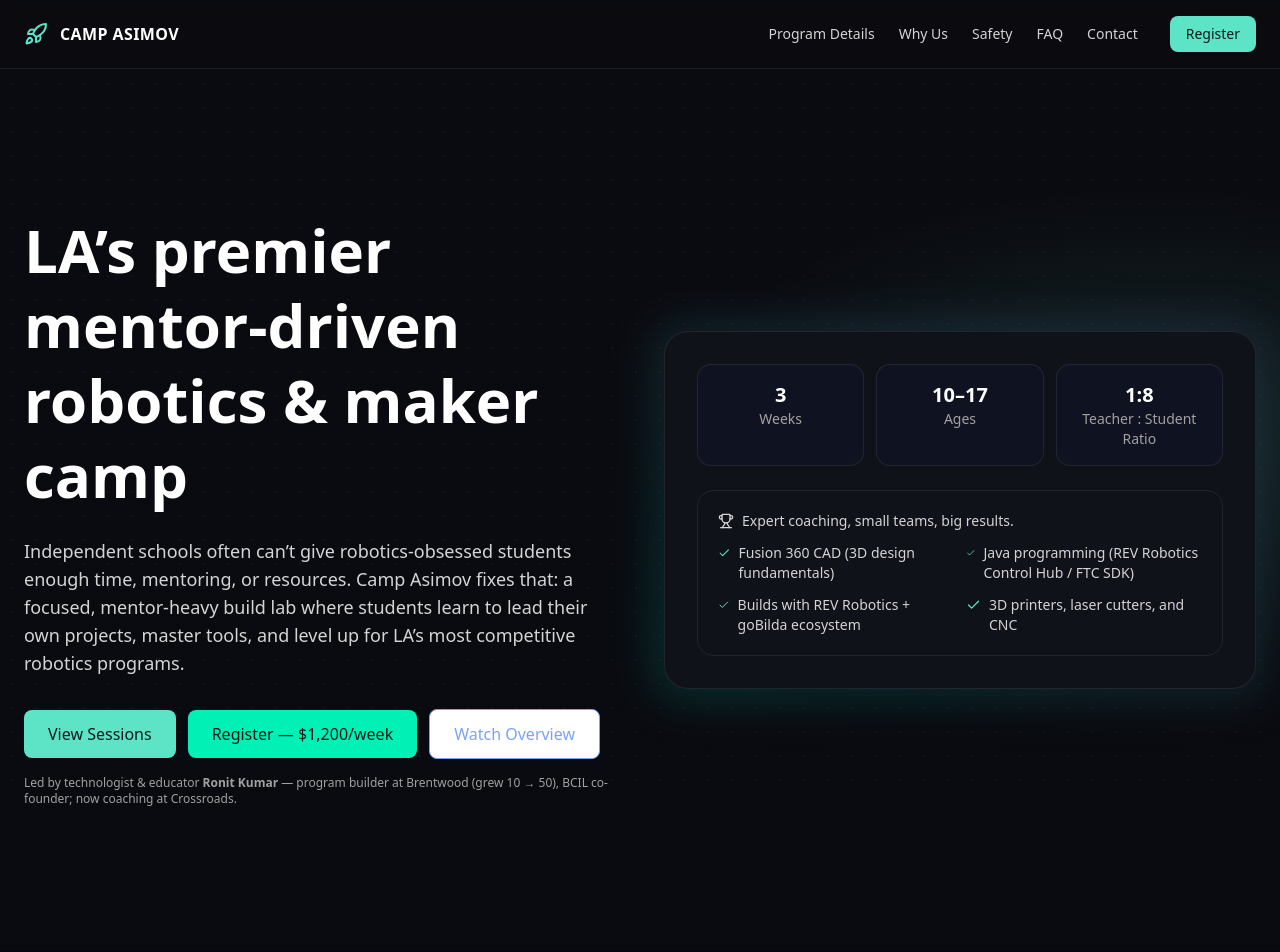
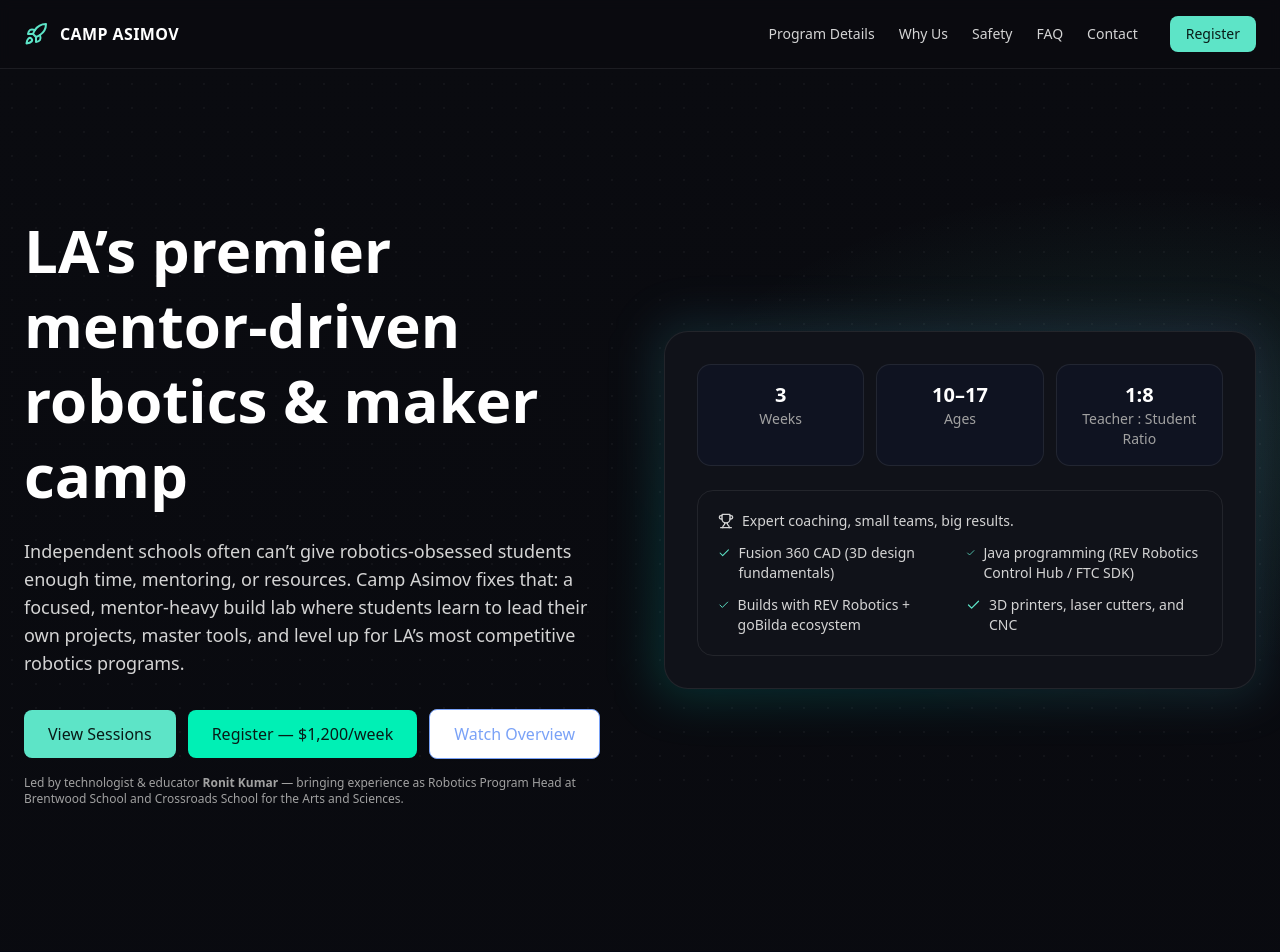
Before and after one commit to KingKumar/camp-asimov, a Next.js app: page / in a window 1280 px wide. Shown: the top 952 px of the page. Built offline with nearby package versions, Linux system fonts and the light colour scheme.

Commit message:
Update AsimovLanding.tsx

```diff
--- a/components/AsimovLanding.tsx
+++ b/components/AsimovLanding.tsx
@@ -127,7 +127,7 @@ export default function AsimovCampLanding() {
               </Button>
             </div>
             <p className="mt-4 text-xs text-neutral-400">
-              Led by technologist & educator <strong>Ronit Kumar</strong> — program builder at Brentwood (grew 10 → 50), BCIL co-founder; now coaching at Crossroads.
+            Led by technologist & educator <strong>Ronit Kumar</strong> — bringing experience as Robotics Program Head at Brentwood School and Crossroads School for the Arts and Sciences.
             </p>
           </div>
 
@@ -364,7 +364,7 @@ export default function AsimovCampLanding() {
             </p>
             <div className="mt-4 text-sm">
               <div className="text-neutral-300">Academic Director: Ronit Kumar</div>
-              <div className="text-neutral-300">Brentwood Robotics (10 → 50), BCIL co-founder; now Crossroads Robotics coach</div>
+              <div className="text-neutral-300">Bringing experience as Robotics Program Head at Brentwood School and Crossroads School for the Arts and Sciences.</div>
               <div className="text-neutral-300">Los Angeles, CA</div>
               <div className="text-neutral-300">
                 Email: <a href={`mailto:${CONTACT_EMAIL}`} className="underline">{CONTACT_EMAIL}</a>
```
